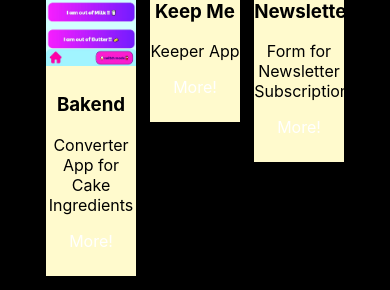
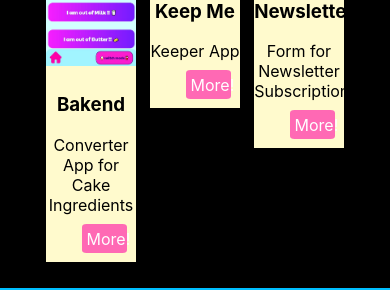
Before and after one commit to SilviaBaer/portfolio-website, a React (Create React App) app in the folder portfolio-website/: page /projects in a window 390 px wide. Shown: the part 244-534 px from the top of the page. Built offline with nearby package versions, Linux system fonts and the light colour scheme.

Commit message:
📱 add responsive margin

```diff
--- a/portfolio-website/src/components/card/card.module.css
+++ b/portfolio-website/src/components/card/card.module.css
@@ -32,10 +32,11 @@
 	margin-bottom: 10%;
   }
 
-  .try  {
+  .more  {
 	  background-color: hotpink;
 	  padding: 5% 5%;
+	  margin: 0 10% 0 40%;
 	  border-radius: 10%;
-	  width: 100%;
+	  width: 80;
 
   }
```
